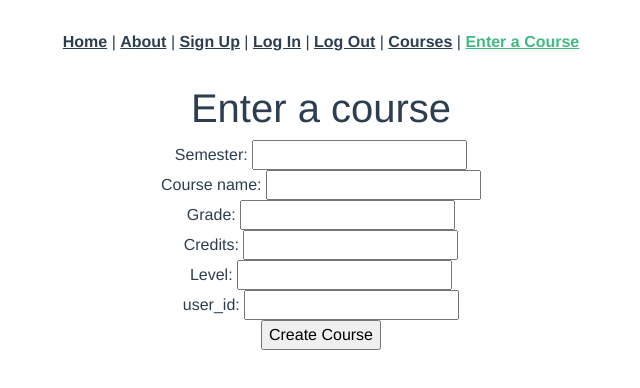
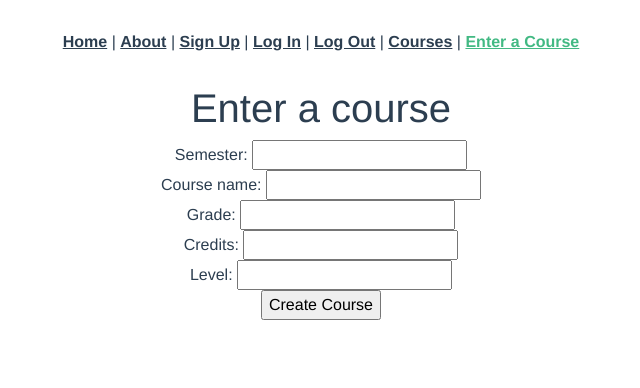
Before and after one commit to DeanaVandegriff/my-gpa-calculator-app, a Vue app: page /courses/new in a window 1280 px wide. Shown: the top 388 px of the page, without its empty margins (319-959 px from the left). Built offline with nearby package versions, Linux system fonts and the light colour scheme.

Commit message:
updates new and index view

```diff
--- a/src/views/CoursesIndex.vue
+++ b/src/views/CoursesIndex.vue
@@ -18,7 +18,7 @@ export default {
 
 <template>
   <div class="index">
-    <h1>Zach Morris' Courses</h1>
+    <h1>Courses</h1>
 
     <!-- <div v-for="course in courses" v-bind:key="course.id">
       <h2>Course: {{ course.name }}</h2>
@@ -27,7 +27,7 @@ export default {
     <table class="table table-bordered">
       <thead class="thead-light">
         <tr>
-          <th scope="col" sortable="semester_taken">Semester</th>
+          <th scope="col" data-field="semester_taken" data-sortable="true">Semester</th>
           <th scope="col">Course Name</th>
           <th scope="col">Grade</th>
           <th scope="col">Credits</th>
--- a/src/views/CoursesNew.vue
+++ b/src/views/CoursesNew.vue
@@ -46,10 +46,6 @@ export default {
           Level:
           <input type="text" v-model="newCoursesParams.level" />
         </div>
-        <div class="course-group">
-          user_id:
-          <input type="text" v-model="newCoursesParams.user_id" />
-        </div>
       </div>
       <input type="submit" value="Create Course" />
     </form>
```
